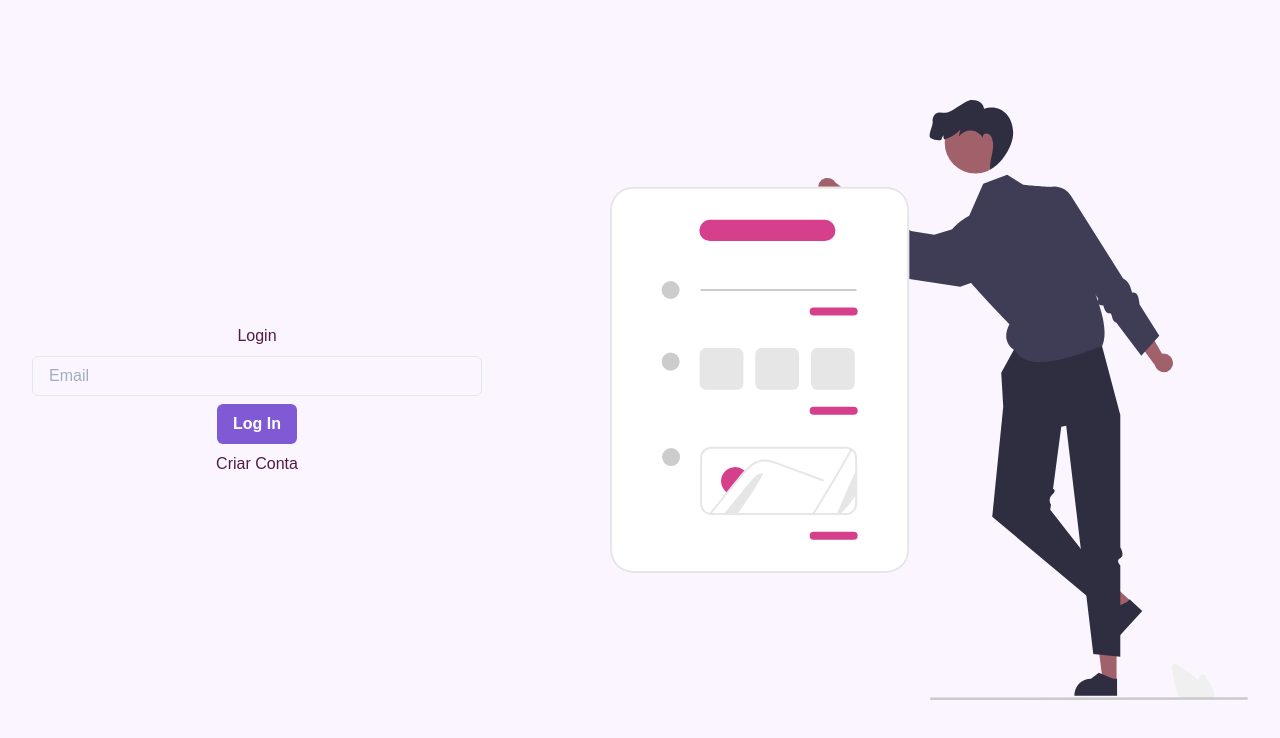
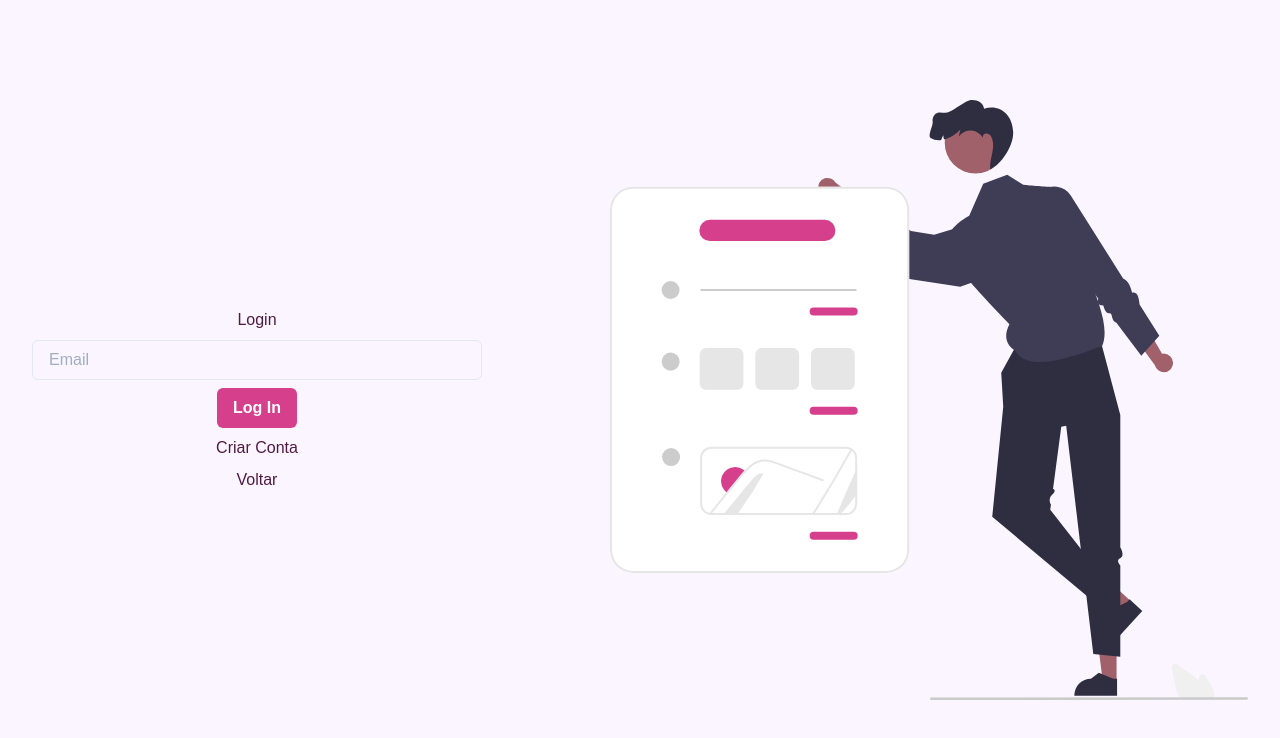
Before and after one commit to fischerafael/clientr, a Next.js app: page /login in a window 1280 px wide. Shown: the top 738 px of the page. Built offline with nearby package versions, Linux system fonts and the light colour scheme.

Commit message:
feat: add NextLink component

```diff
--- /dev/null
+++ b/src/components/Atoms/NextLink/index.tsx
@@ -0,0 +1,16 @@
+import { ReactNode } from "react";
+import Link from "next/link";
+import { Text } from "@chakra-ui/react";
+
+interface NextLinkProps {
+  href: string;
+  label: ReactNode;
+}
+
+export const NextLink = ({ href, label }: NextLinkProps) => {
+  return (
+    <Link href={href}>
+      <Text as="a">{label}</Text>
+    </Link>
+  );
+};
--- a/src/pages/PagePublicLogin/index.tsx
+++ b/src/pages/PagePublicLogin/index.tsx
@@ -1,8 +1,9 @@
 import React from "react";
-import NextLink from "next/link";
+
 import { Button, Flex, Input, Text, VStack } from "@chakra-ui/react";
 
 import { TemplatePagePublic } from "../../components/Templates/TemplatePublicPage";
+import { NextLink } from "../../components/Atoms/NextLink";
 
 export const PagePublicLogin = () => {
   return (
@@ -13,11 +14,10 @@ export const PagePublicLogin = () => {
 
           <Input placeholder="Email" />
 
-          <Button colorScheme="purple">Log In</Button>
+          <Button colorScheme="pink">Log In</Button>
 
-          <NextLink href="/create-account">
-            <Text as="a">Criar Conta</Text>
-          </NextLink>
+          <NextLink href="/create-account" label="Criar Conta" />
+          <NextLink href="/" label="Voltar" />
         </VStack>
       }
     />
```
